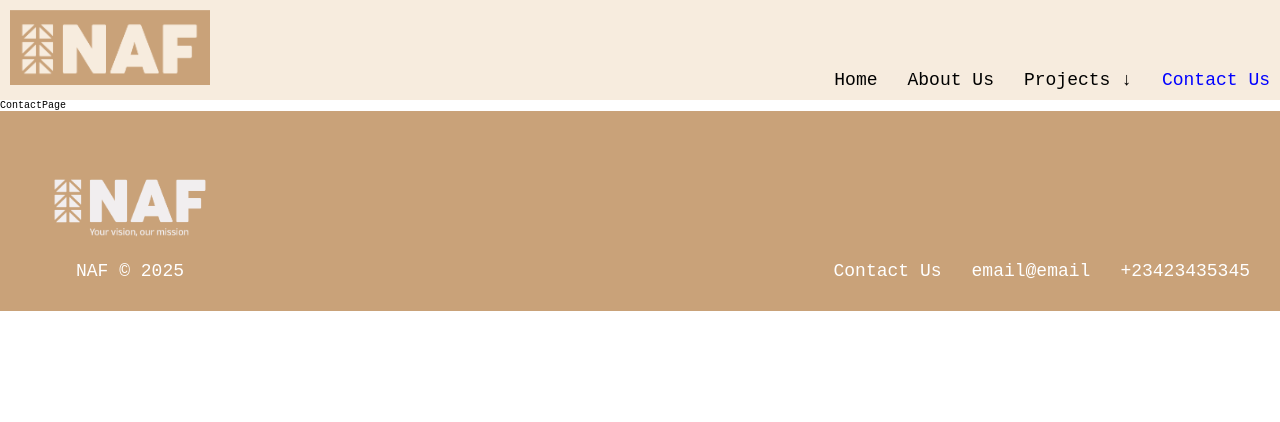
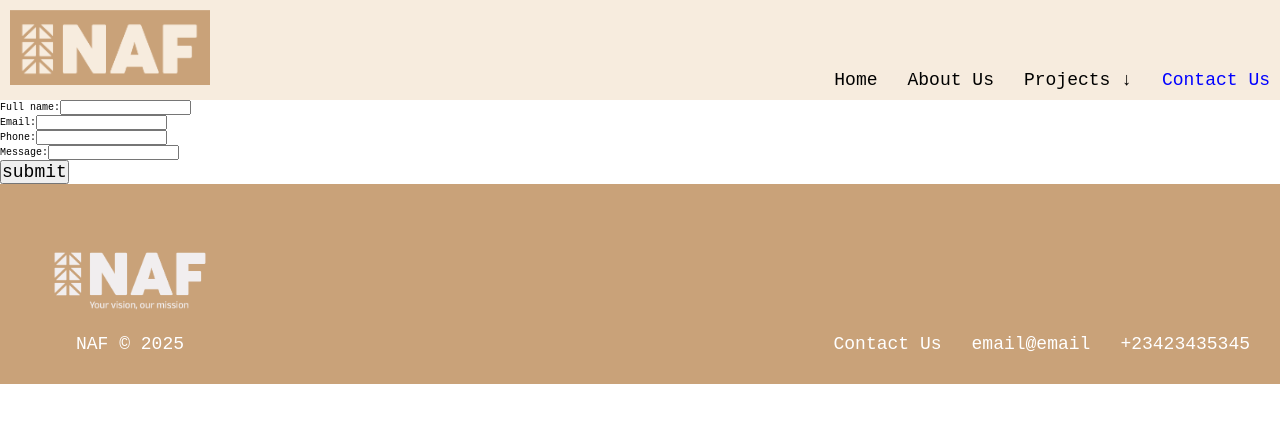
Before and after one commit to didonatodani/naf_front, a React (Vite) app: page /contact in a window 1280 px wide. Shown: the top 422 px of the page. Built offline with nearby package versions, Linux system fonts and the light colour scheme.

Commit message:
contact form working: useActionState works properly and data is posted correctly on db

```diff
--- a/package.json
+++ b/package.json
@@ -11,8 +11,8 @@
   },
   "dependencies": {
     "axios": "^1.7.9",
-    "react": "^18.3.1",
-    "react-dom": "^18.3.1",
+    "react": "^19.0.0",
+    "react-dom": "^19.0.0",
     "react-router-dom": "^7.1.1"
   },
   "devDependencies": {
--- a/src/App.jsx
+++ b/src/App.jsx
@@ -29,6 +29,7 @@ function App() {
 
         {/* only one details page for any type of project */}
         <Route path="/:category/:_id" element={<DetailsPage />} />
+
         <Route path="*" element={<NotFoundPage />} />
       </Routes>
       <Footer />
--- a/src/pages/BIMPage/BIMPage.jsx
+++ b/src/pages/BIMPage/BIMPage.jsx
@@ -7,6 +7,8 @@ const API_URL = import.meta.env.VITE_API_URL;
 
 function BIMPage() {
   const [data, setData] = useState([]);
+
+  // CREATE CUSTOM HOOK TO FETCH DATA!!
 
   async function fetchBIM() {
     try {
--- a/src/pages/ConstructionPage/ConstructionPage.jsx
+++ b/src/pages/ConstructionPage/ConstructionPage.jsx
@@ -7,6 +7,8 @@ const API_URL = import.meta.env.VITE_API_URL;
 
 function ConstructionPage() {
   const [data, setData] = useState([]);
+
+    // CREATE CUSTOM HOOK TO FETCH DATA!!
 
   async function fetchConstruction() {
     try {
--- a/src/pages/ContactPage/ContactPage.jsx
+++ b/src/pages/ContactPage/ContactPage.jsx
@@ -1,9 +1,71 @@
-// import axios from "axios"
+import axios from "axios";
+import { useActionState } from "react";
+const API_URL = import.meta.env.VITE_API_URL;
 
-function ContactPage(){
-    return (
-      <div>ContactPage</div>
-    )
+function ContactPage() {
+  const emptyState = {
+    fullName: "",
+    email: "",
+    phone: 0,
+    message: "",
+  };
+
+  const [formState, formAction, isPending] = useActionState(
+    async (prevState, formData) => {
+      try {
+        const response = await handleSubmit({
+          fullName: formData.get("fullName"),
+          email: formData.get("email"),
+          phoneNumber: formData.get("phone"),
+          message: formData.get("message"),
+        });
+        if (response?.error) {
+          throw new Error(
+            `Response throws an error: ${response.error.message}`
+          );
+        }
+
+        return emptyState;
+      } catch (error) {
+        console.log(error);
+      }
+    }
+  );
+
+  async function handleSubmit(formData) {
+    try {
+      const response = await axios.post(`${API_URL}/api/contact`, formData);
+      console.log("this is the data sent", response.data);
+    } catch (error) {
+      console.log("error posting data", error.config.message);
+    }
   }
 
-  export default ContactPage
+  return (
+    <section>
+      <form action={formAction}>
+        <div className="form-div">
+          <label htmlFor="fullName">Full name:</label>
+          <input type="text" name="fullName" id="fullName" />
+        </div>
+        <div className="form-div">
+          <label htmlFor="email">Email:</label>
+          <input type="email" name="email" id="email" />
+        </div>
+        <div className="form-div">
+          <label htmlFor="phone">Phone:</label>
+          <input type="number" name="phone" id="phone" />
+        </div>
+        <div className="form-div">
+          <label htmlFor="message">Message:</label>
+          <input type="text" name="message" id="message" />
+        </div>
+        <button type="submit" disabled={isPending}>
+          submit
+        </button>
+      </form>
+    </section>
+  );
+}
+
+export default ContactPage;
--- a/src/pages/WoodPage/WoodPage.jsx
+++ b/src/pages/WoodPage/WoodPage.jsx
@@ -7,7 +7,7 @@ const API_URL = import.meta.env.VITE_API_URL;
 
 function WoodPage() {
   const [data, setData] = useState([]);
-
+  // CREATE CUSTOM HOOK TO FETCH DATA!!
   async function fetchWood() {
     try {
       const response = await axios.get(`${API_URL}/wood`);
```
Also changed, not shown: 1 other file (tests, documents, lock files or other folders).
